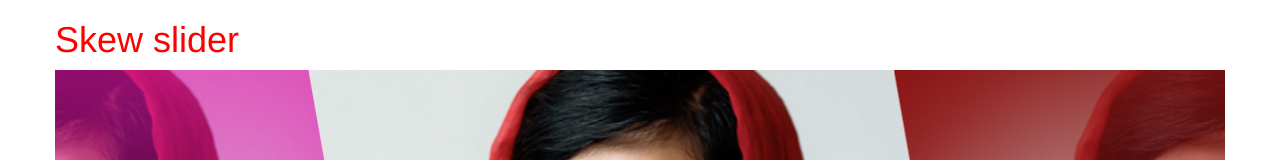
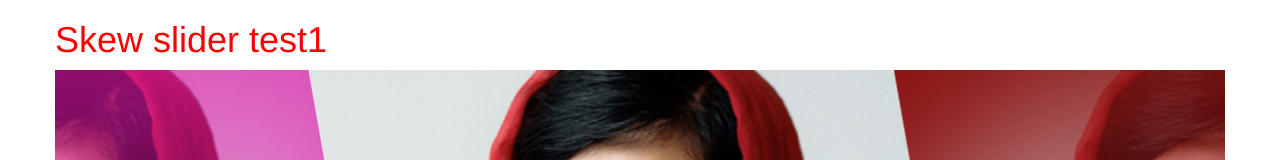
Before and after one commit to vickyUI/qhealth-test, a plain HTML site: page index.html in a window 1280 px wide. Shown: the top 160 px of the page. Drawn offline with nearby package versions, Linux system fonts and the light colour scheme.

Commit message:
my third change

```diff
--- a/index.html
+++ b/index.html
@@ -19,7 +19,7 @@
 
 
 	<div class="row">
-	<h1 class="medium-title">Skew slider</h1>
+	<h1 class="medium-title">Skew slider test1</h1>
 	<div class="slider-container">
 			<div class="slider-single">
 			<div class="slider-inner">
```
